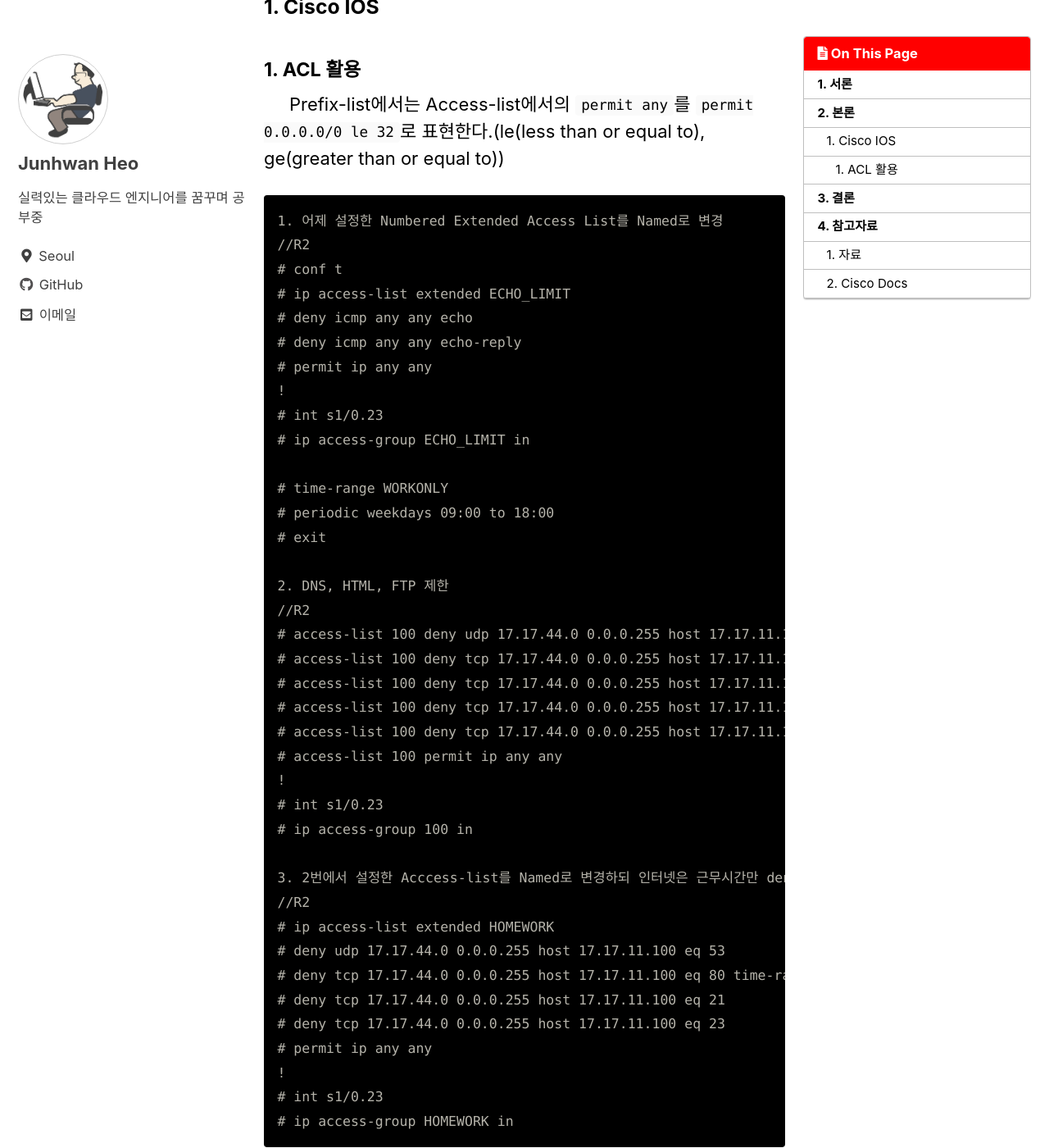
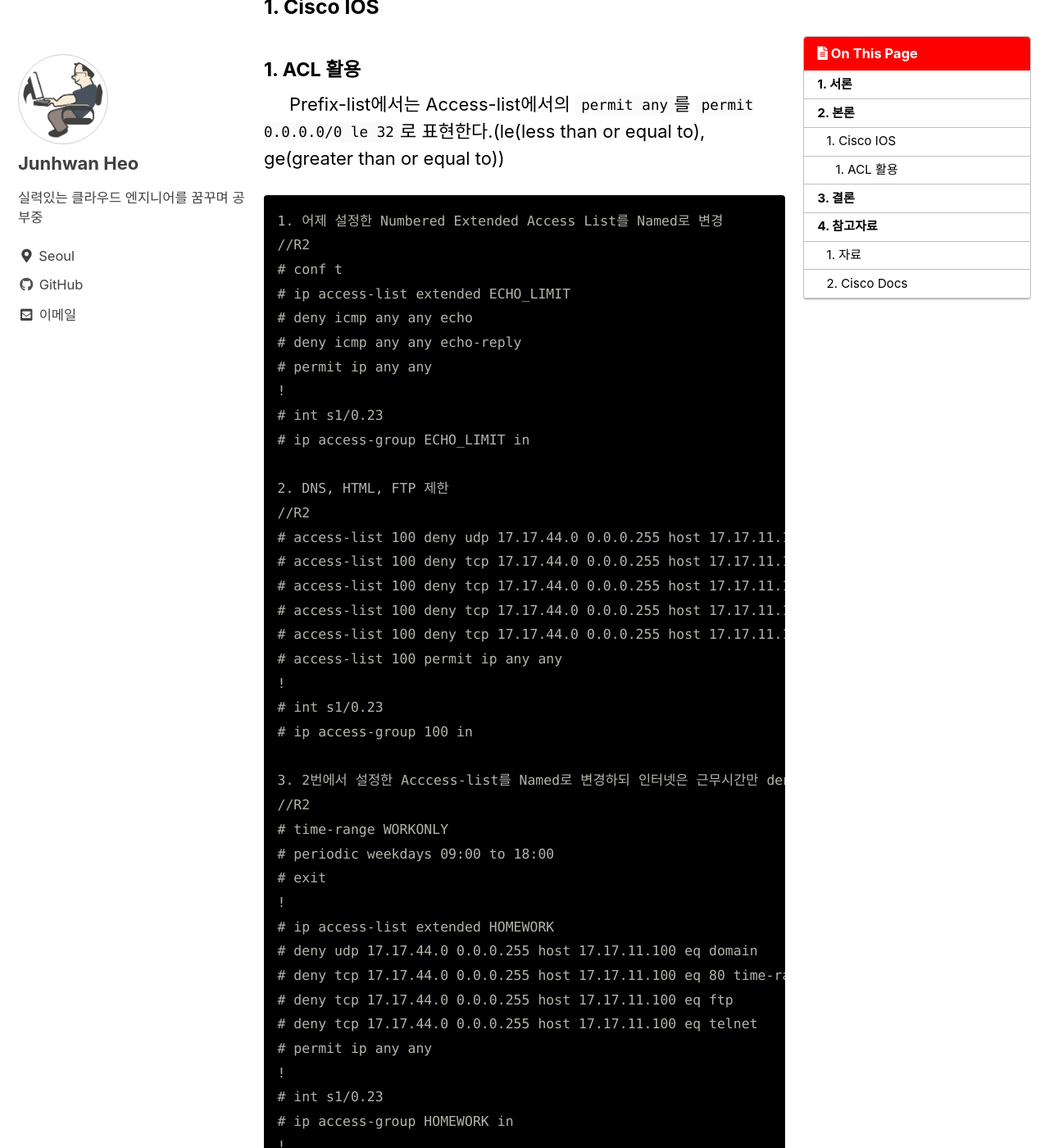
Before and after one commit to holeman4110/holeman4110.github.io, a Jekyll site: the page built from _posts/2023-03-22-keduit-day32.md, in a window 1280 px wide and 1400 px high, scrolled down 600 px. Shown: the whole window at 82% size. Built offline with Jekyll 4.4.1, drawn with Linux system fonts in a browser that asks for light colours; cached includes are drawn as plain includes; a script bundle is joined from its source files by our own code; comment, search, counter and statistics services are not loaded; part of the change alters nothing that is shown; some of the changed text lies outside the part shown.

Commit message:
Update 2023-03-22-keduit-day32.md

````diff
--- a/_posts/2023-03-22-keduit-day32.md
+++ b/_posts/2023-03-22-keduit-day32.md
@@ -39,10 +39,6 @@ sidebar:
 # int s1/0.23
 # ip access-group ECHO_LIMIT in
 
-# time-range WORKONLY
-# periodic weekdays 09:00 to 18:00
-# exit
-
 2. DNS, HTML, FTP 제한
 //R2
 # access-list 100 deny udp 17.17.44.0 0.0.0.255 host 17.17.11.100 eq 53 //DNS제한
@@ -57,15 +53,29 @@ sidebar:
 
 3. 2번에서 설정한 Acccess-list를 Named로 변경하되 인터넷은 근무시간만 deny 변경
 //R2
+# time-range WORKONLY
+# periodic weekdays 09:00 to 18:00
+# exit
+!
 # ip access-list extended HOMEWORK
-# deny udp 17.17.44.0 0.0.0.255 host 17.17.11.100 eq 53
+# deny udp 17.17.44.0 0.0.0.255 host 17.17.11.100 eq domain
 # deny tcp 17.17.44.0 0.0.0.255 host 17.17.11.100 eq 80 time-range WORKONLY
-# deny tcp 17.17.44.0 0.0.0.255 host 17.17.11.100 eq 21
-# deny tcp 17.17.44.0 0.0.0.255 host 17.17.11.100 eq 23
+# deny tcp 17.17.44.0 0.0.0.255 host 17.17.11.100 eq ftp
+# deny tcp 17.17.44.0 0.0.0.255 host 17.17.11.100 eq telnet
 # permit ip any any
 !
 # int s1/0.23
 # ip access-group HOMEWORK in
+!
+# ntp master
+# exit
+!
+# clock set 10:40:00 22 mar 2023 //hh:mm:ss date month year
+# clock set timezone pacific +9
+//R1,3,4
+# conf t
+# ntp server 14.14.22.2 //Serial Interface를 지정하면 해당 Interface가 shut down됐을 때 문제가 생긴다. 하지만 Loopback으로 지정해주면 접근할 수 있는 다른 Interface가 있으면 해당 Interface로 접근하여 NTP를 Sync한다.
+# do show clock //verify
 ```
 
 
````
